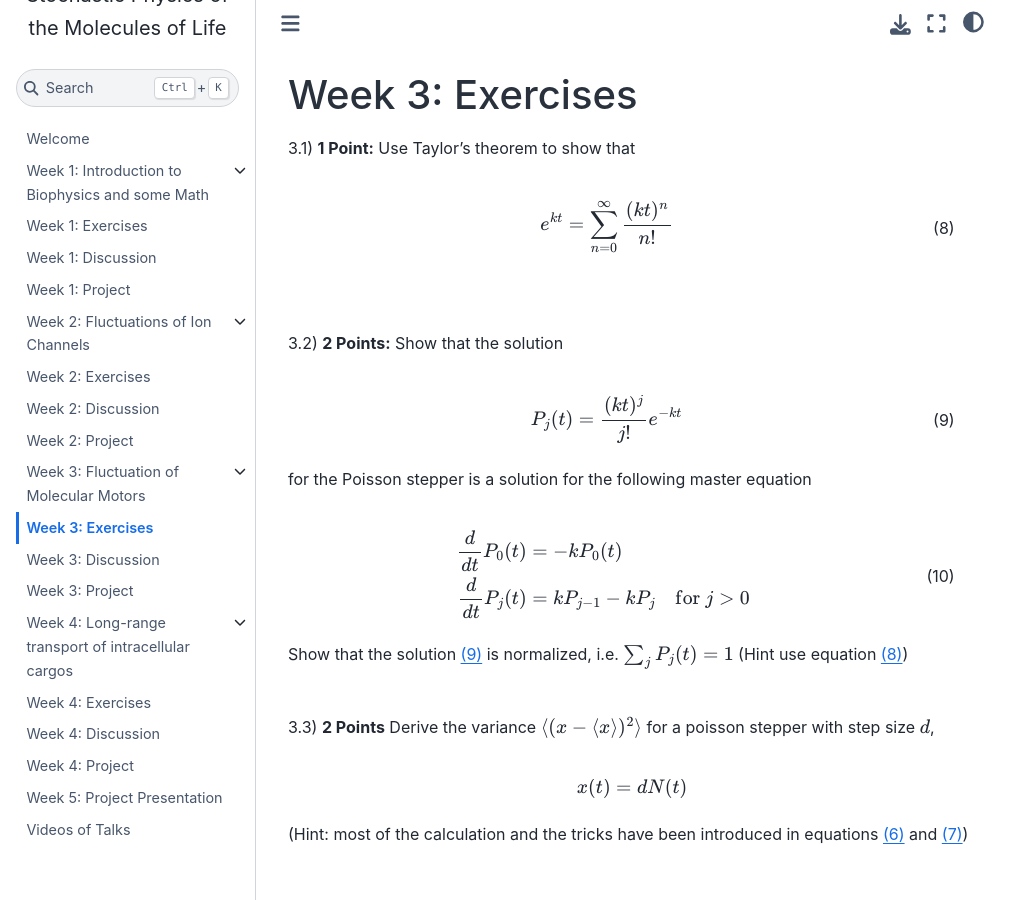
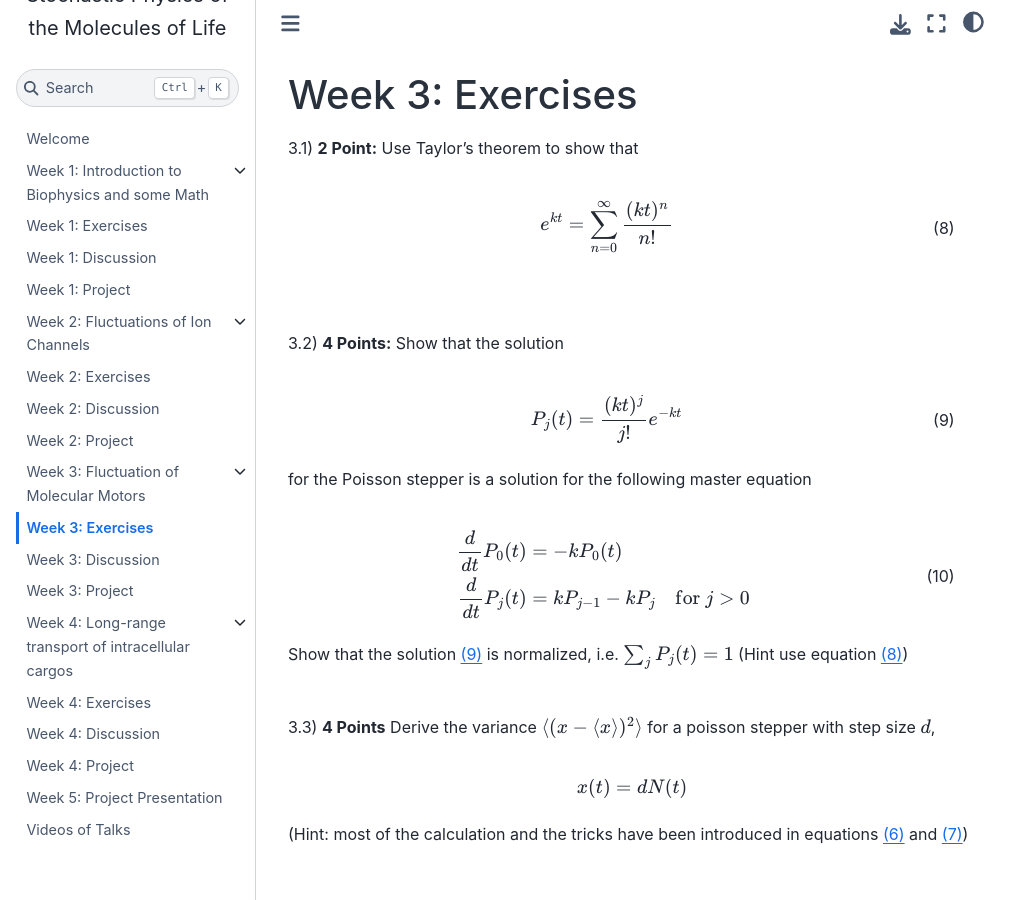
Before and after one commit to drflorianberger/TPUCU25, a Jupyter Book: the page built from week3/ex_wk3.md, in a window 1280 px wide and 900 px high. Shown: the whole window, without its empty margins (0-1031 px from the left). Built offline with Jupyter Book 1.0.4 settings and Sphinx 7.4.7 and the Sphinx Book theme 1.1.4, drawn with Linux system fonts in a browser that asks for light colours.

Commit message:
Update ex_wk3.md

```diff
--- a/week3/ex_wk3.md
+++ b/week3/ex_wk3.md
@@ -1,7 +1,7 @@
 Week 3: Exercises
 =======================
 
-3.1) **1 Point:** Use Taylor's theorem to show that
+3.1) **2 Point:** Use Taylor's theorem to show that
 
 $$
 e^{kt} = \sum_{n=0}^{\infty}  \frac{(k t)^{n}}{n!}
@@ -10,7 +10,7 @@ $$ (eq:exp)
 <br />
 <br />
 
-3.2) **2 Points:** Show that the solution
+3.2) **4 Points:** Show that the solution
 
 $$
 P_j(t) = \frac{(k t)^j}{j!} e^{-kt}
@@ -28,7 +28,7 @@ Show that the solution {eq}`eq:solution` is normalized, i.e. $\sum_j P_j(t) = 1$
 <br />
 
 
-3.3) **2 Points** Derive the variance $\mean{(x-\mean{x})^2}$ for a poisson stepper with step size $d$,
+3.3) **4 Points** Derive the variance $\mean{(x-\mean{x})^2}$ for a poisson stepper with step size $d$,
 
 $$
 x(t) = d N(t)
```
